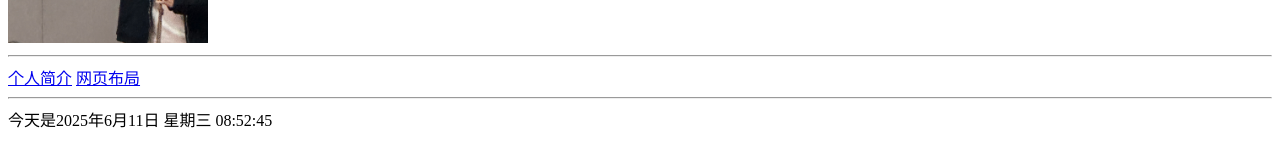
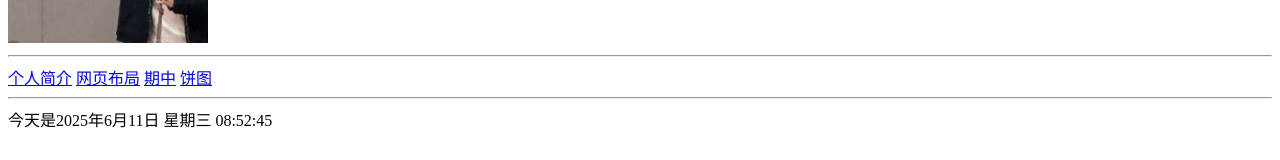
Before and after one commit to supersonicteddy/supersonicteddy.github.io, a plain HTML site: page index.html in a window 1280 px wide. Shown: the part 239-399 px from the top of the page. Drawn offline with Linux system fonts and the light colour scheme.

Commit message:
Update index.html

```diff
--- a/index.html
+++ b/index.html
@@ -11,6 +11,8 @@
     <hr>
     <a href="introduce.html">个人简介</a>
         <a href="layout.html">网页布局</a>
+     <a href="middleexam.html">期中</a>
+     <a href="roundpicture.html">饼图</a>
     <hr>
     <div id="currentTime"></div>
 
```
